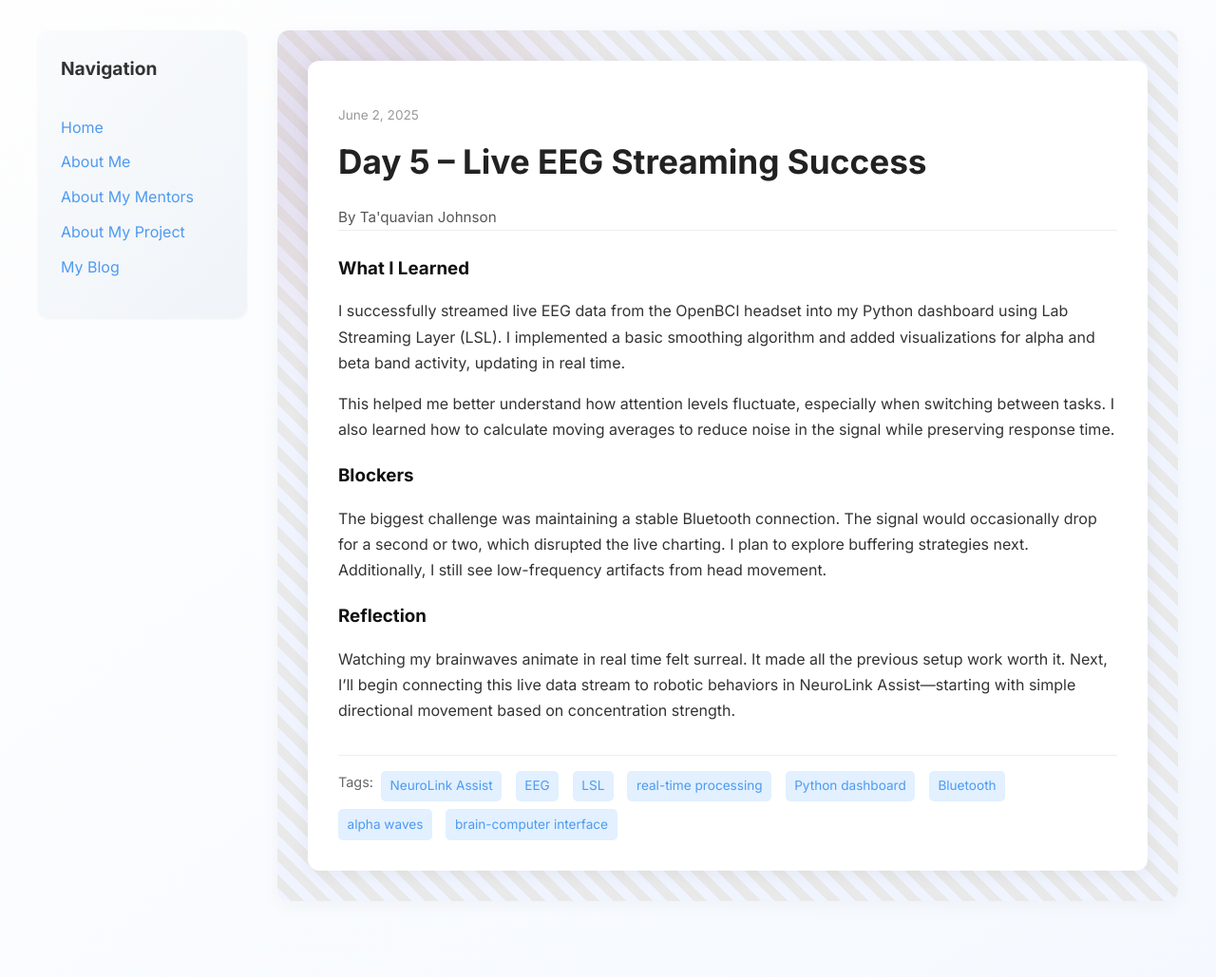
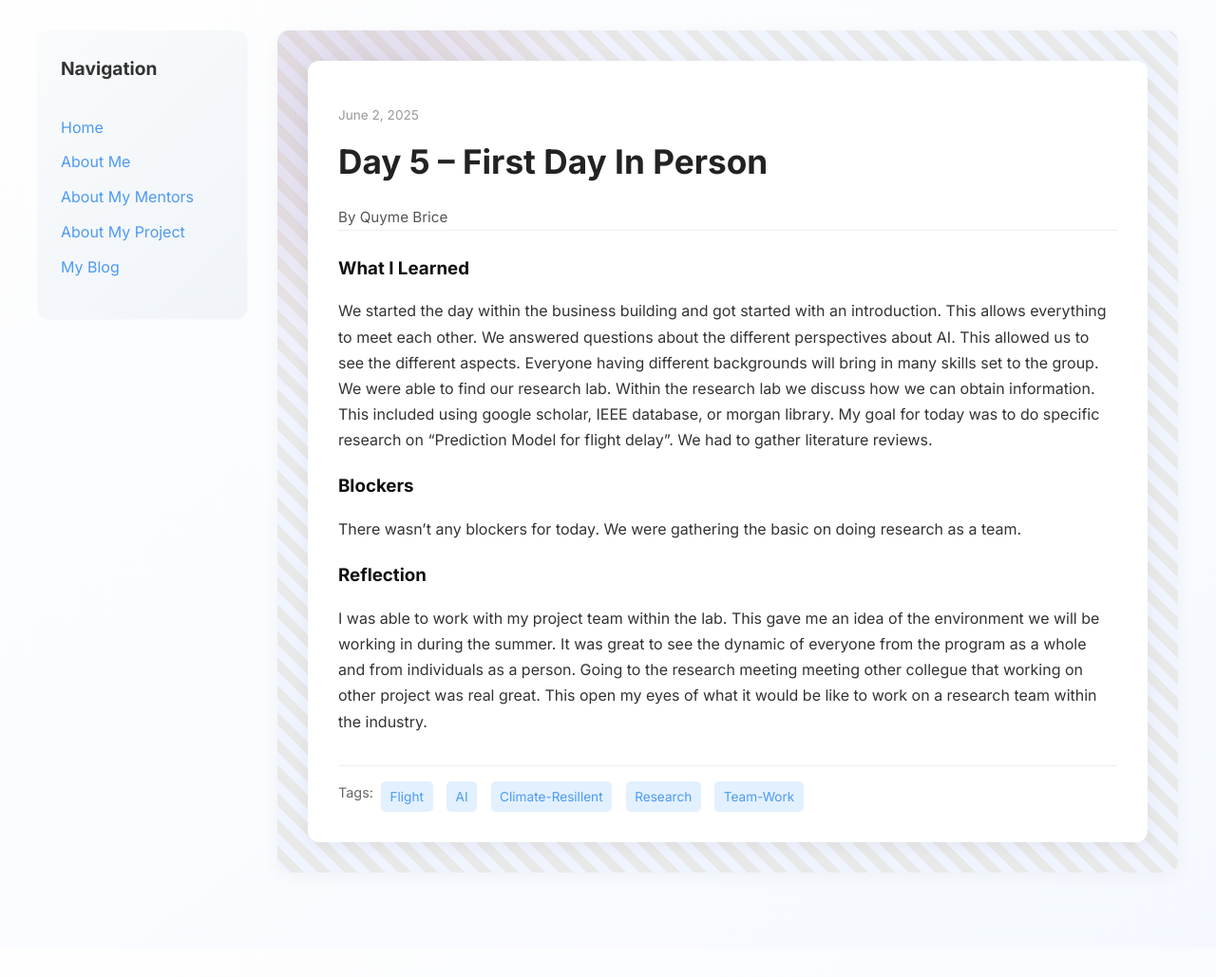
Before and after one commit to Qubri2/Qubri2.github.io, a Jekyll site: the page built from _posts/2025-06-02-day-5.md, in a window 1280 px wide. Shown: the whole page at 95% size. Built offline with Jekyll 4.4.1, drawn with Linux system fonts in a browser that asks for light colours; after the commit the page ends 999 px from its top, so only the background shows below that.

Commit message:
Update 2025-06-02-day-5.md

```diff
--- a/_posts/2025-06-02-day-5.md
+++ b/_posts/2025-06-02-day-5.md
@@ -1,19 +1,19 @@
 ---
 layout: post
-title: "Day 5 – Live EEG Streaming Success"
+title: "Day 5 – First Day In Person"
 date: 2025-06-02
-author: Ta'quavian Johnson
+author: Quyme Brice
 permalink: /day5.html
-tags: ["NeuroLink Assist", "EEG", "LSL", "real-time processing", "Python dashboard", "Bluetooth", "alpha waves", "brain-computer interface"]
+tags: ["Flight", "AI", "Climate-Resillent", "Research", "Team-Work"]
 
 what_i_learned: |
-  I successfully streamed live EEG data from the OpenBCI headset into my Python dashboard using Lab Streaming Layer (LSL). I implemented a basic smoothing algorithm and added visualizations for alpha and beta band activity, updating in real time.
+  We started the day within the business building and got started with an introduction. This allows everything to meet each other. We answered questions about the different perspectives about AI. This allowed us to see the different aspects. Everyone having different backgrounds will bring in many skills set to the group. We were able to find our research lab. Within the research lab we discuss how we can obtain information. This included using google scholar, IEEE database, or morgan library. My goal for today was to do specific research on “Prediction Model for flight delay”. We had to gather literature reviews.
 
-  This helped me better understand how attention levels fluctuate, especially when switching between tasks. I also learned how to calculate moving averages to reduce noise in the signal while preserving response time.
+
 
 blockers: |
-  The biggest challenge was maintaining a stable Bluetooth connection. The signal would occasionally drop for a second or two, which disrupted the live charting. I plan to explore buffering strategies next. Additionally, I still see low-frequency artifacts from head movement.
+  There wasn't any blockers for today. We were gathering the basic on doing research as a team.
 
 reflection: |
-  Watching my brainwaves animate in real time felt surreal. It made all the previous setup work worth it. Next, I’ll begin connecting this live data stream to robotic behaviors in NeuroLink Assist—starting with simple directional movement based on concentration strength.
+  I was able to work with my project team within the lab. This gave me an idea of the environment we will be working in during the summer. It was great to see the dynamic of everyone from the program as a whole and from individuals as a person. Going to the research meeting meeting other collegue that working on other project was real great. This open my eyes of what it would be like to work on a research team within the industry.
 ---
```
